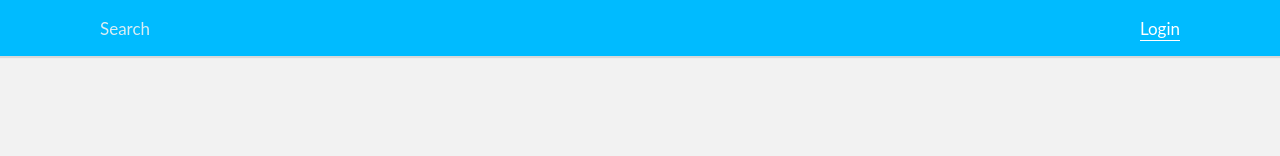
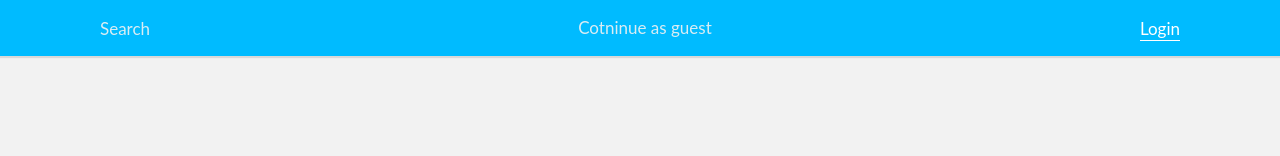
Before and after one commit to travismoulton/workout-rebuild, a React (Create React App) app: page /login in a window 1280 px wide. Shown: the top 156 px of the page. Built offline with nearby package versions, Linux system fonts and the light colour scheme; no server answers.

Commit message:
implemented continue as guest functionality

```diff
--- a/src/App.js
+++ b/src/App.js
@@ -147,7 +147,9 @@ function App({ firebase }) {
   return (
     <div className="App">
       {appReady ? (
-        <Layout isAuthenticated={isAuthenticated}>{routes}</Layout>
+        <Layout firebase={firebase} isAuthenticated={isAuthenticated}>
+          {routes}
+        </Layout>
       ) : (
         <div className="loading">
           <Spinner />
--- /dev/null
+++ b/src/components/Navigation/NavItems/GuestLogin/GuestLogin.js
@@ -0,0 +1,40 @@
+import { useDispatch, useSelector } from 'react-redux';
+import { Redirect } from 'react-router-dom';
+import { useHistory } from 'react-router-dom';
+
+import {
+  authFail,
+  authStart,
+  authSuccess,
+  authReset,
+} from '../../../../store/authSlice';
+import classes from './GuestLogin.module.css';
+
+export default function GuestLogin({ firebase }) {
+  const dispatch = useDispatch();
+  const { user } = useSelector((state) => state.auth);
+  const history = useHistory();
+
+  function submitLogin() {
+    dispatch(authStart());
+    firebase
+      .doSignInWithEmailAndPassword('commonguest@guest.com', 'pass1234')
+      .then((userCredential) => {
+        dispatch(authSuccess(userCredential.user));
+        history.push('/my-profile');
+      })
+      .catch((err) => {
+        dispatch(authFail(err));
+        dispatch(authReset());
+      });
+  }
+
+  return (
+    <>
+      {user && <Redirect to="/my-profile" />}
+      <li className={classes.Link}>
+        <p onClick={submitLogin}>Cotninue as guest</p>
+      </li>
+    </>
+  );
+}
--- /dev/null
+++ b/src/components/Navigation/NavItems/GuestLogin/GuestLogin.module.css
@@ -0,0 +1,18 @@
+.Link {
+  list-style: none;
+}
+
+.Link p {
+  color: rgba(var(--rgba-light-grey-1), 0.9);
+  text-decoration: none;
+  width: 100%;
+  font-size: 1.7rem;
+  margin: 0;
+  padding-bottom: 0.1rem;
+}
+
+.Link p:hover {
+  color: var(--color-white);
+  border-bottom: 1px solid;
+  cursor: pointer;
+}
--- a/src/components/Navigation/NavItems/NavItems.js
+++ b/src/components/Navigation/NavItems/NavItems.js
@@ -1,5 +1,7 @@
 import NavItem from './NavItem/NavItem';
+import GuestLogin from './GuestLogin/GuestLogin';
 import classes from './NavItems.module.css';
+import { FirebaseContext } from '../../Firebase';
 
 export default function NavItems({ isAuthenticated }) {
   return (
@@ -15,7 +17,12 @@ export default function NavItems({ isAuthenticated }) {
           <NavItem link="/logout">Logout</NavItem>
         </>
       ) : (
-        <NavItem link="/login">Login</NavItem>
+        <>
+          <FirebaseContext.Consumer>
+            {(firebase) => <GuestLogin firebase={firebase} />}
+          </FirebaseContext.Consumer>
+          <NavItem link="/login">Login</NavItem>
+        </>
       )}
     </ul>
   );
--- a/src/containers/Auth/Login/Login.js
+++ b/src/containers/Auth/Login/Login.js
@@ -1,6 +1,7 @@
 import { useState, useEffect } from 'react';
 import { useDispatch, useSelector } from 'react-redux';
 import { Link, Redirect } from 'react-router-dom';
+import { useHistory } from 'react-router-dom';
 
 import Input from '../../../components/UI/Input/Input';
 import {
@@ -12,6 +13,8 @@ import {
 import classes from './Login.module.css';
 
 export default function Login({ firebase }) {
+  const history = useHistory();
+
   const [emailInput, setEmailInput] = useState({
     elementType: 'input',
     elementConfig: {
@@ -72,6 +75,7 @@ export default function Login({ firebase }) {
       .doSignInWithEmailAndPassword(emailInput.value, passwordInput.value)
       .then((userCredential) => {
         dispatch(authSuccess(userCredential.user));
+        history.push('/my-profile');
       })
       .catch((err) => {
         dispatch(authFail(err));
```
Also changed, not shown: 1 other file (tests, documents, lock files or other folders).
